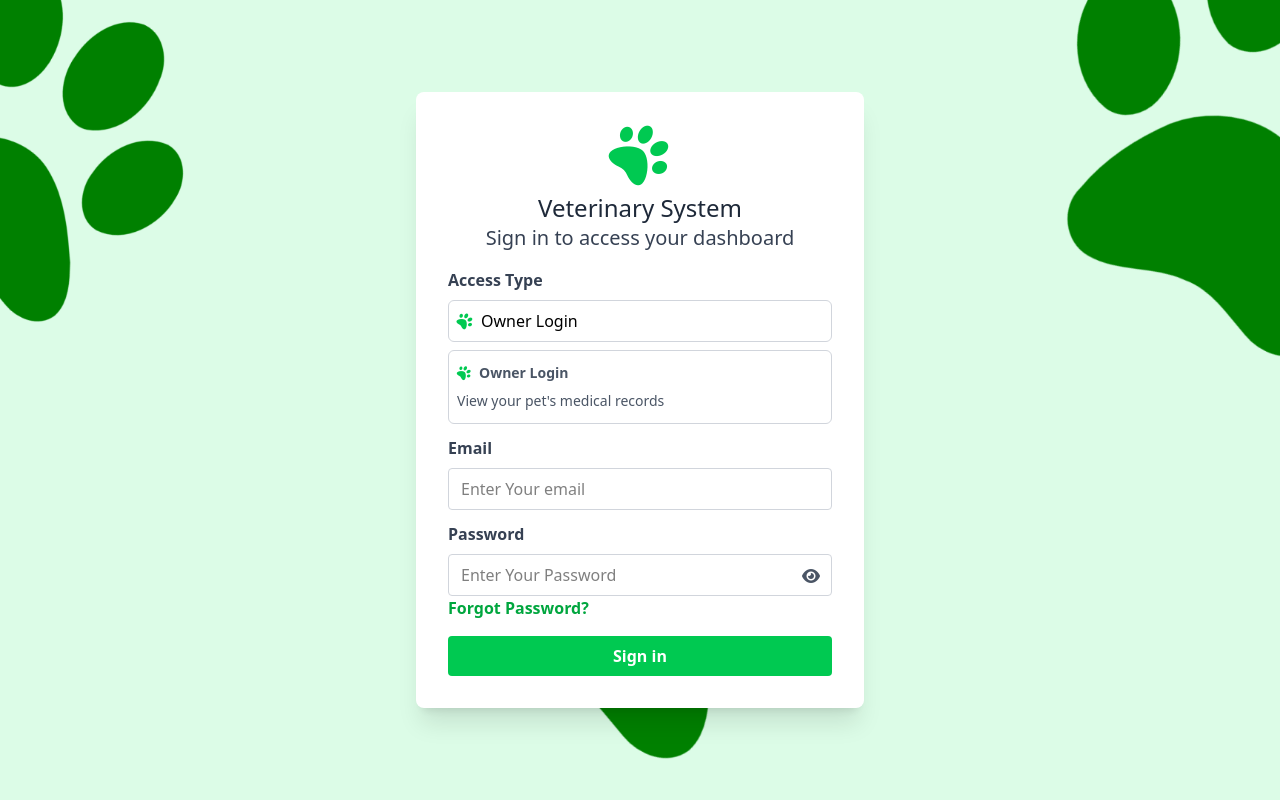
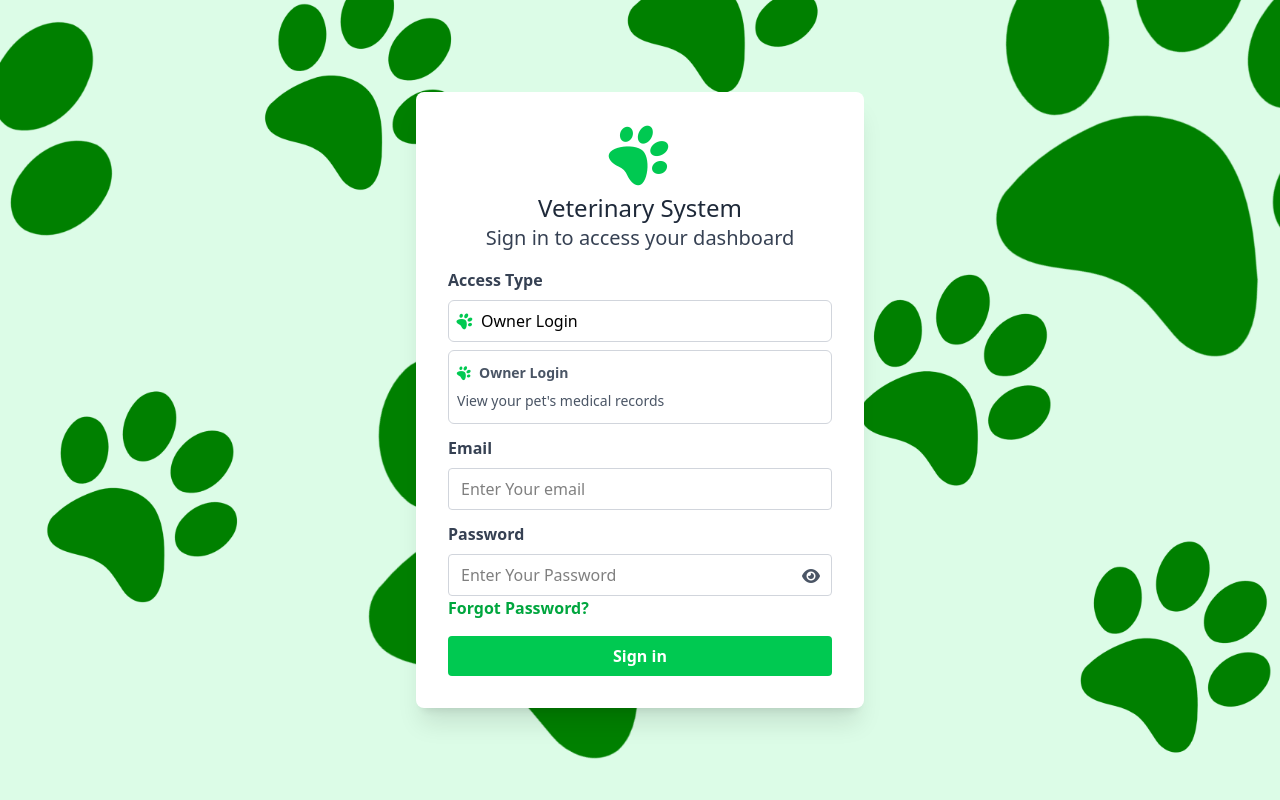
Before and after one commit to Raffy-san/Veterinary-System, a PHP site: page /Veterinary-System/login.php in a window 1280 px wide. Run offline with PHP 8.4, Linux system fonts and the light colour scheme.

Commit message:
On branch rafraf  Your branch is up to date with 'origin/rafraf'.  Changes to be committed: 	modified:   assets/css/output.css 	modified:   assets/img/bg.png 	modified:   login.php

```diff
--- a/assets/css/output.css
+++ b/assets/css/output.css
@@ -869,6 +869,12 @@
   .bg-fixed {
     background-attachment: fixed;
   }
+  .bg-scroll {
+    background-attachment: scroll;
+  }
+  .bg-center {
+    background-position: center;
+  }
   .bg-no-repeat {
     background-repeat: no-repeat;
   }
@@ -1468,6 +1474,11 @@
         margin-block-start: calc(calc(var(--spacing) * 4) * var(--tw-space-y-reverse));
         margin-block-end: calc(calc(var(--spacing) * 4) * calc(1 - var(--tw-space-y-reverse)));
       }
+    }
+  }
+  .sm\:bg-fixed {
+    @media (width >= 40rem) {
+      background-attachment: fixed;
     }
   }
   .sm\:p-3 {
--- a/login.php
+++ b/login.php
@@ -24,7 +24,7 @@ if (SessionManager::isLoggedIn()) {
     <link rel="stylesheet" href="https://cdnjs.cloudflare.com/ajax/libs/font-awesome/6.0.0-beta3/css/all.min.css">
 </head>
 
-<body class="flex items-center justify-center min-h-screen px-4 bg-[url('../img/bg.png')] bg-fixed bg-no-repeat bg-cover">
+<body class="flex items-center justify-center min-h-screen px-4 bg-[url('../img/bg.png')] bg-scroll sm:bg-fixed bg-no-repeat bg-center bg-cover">
     <section class="w-full max-w-md bg-white rounded-lg shadow-xl p-6 sm:p-8">
         <!-- Icon -->
         <div class="w-full flex justify-center mb-2">
```
Also changed, not shown: assets/img/bg.png.
